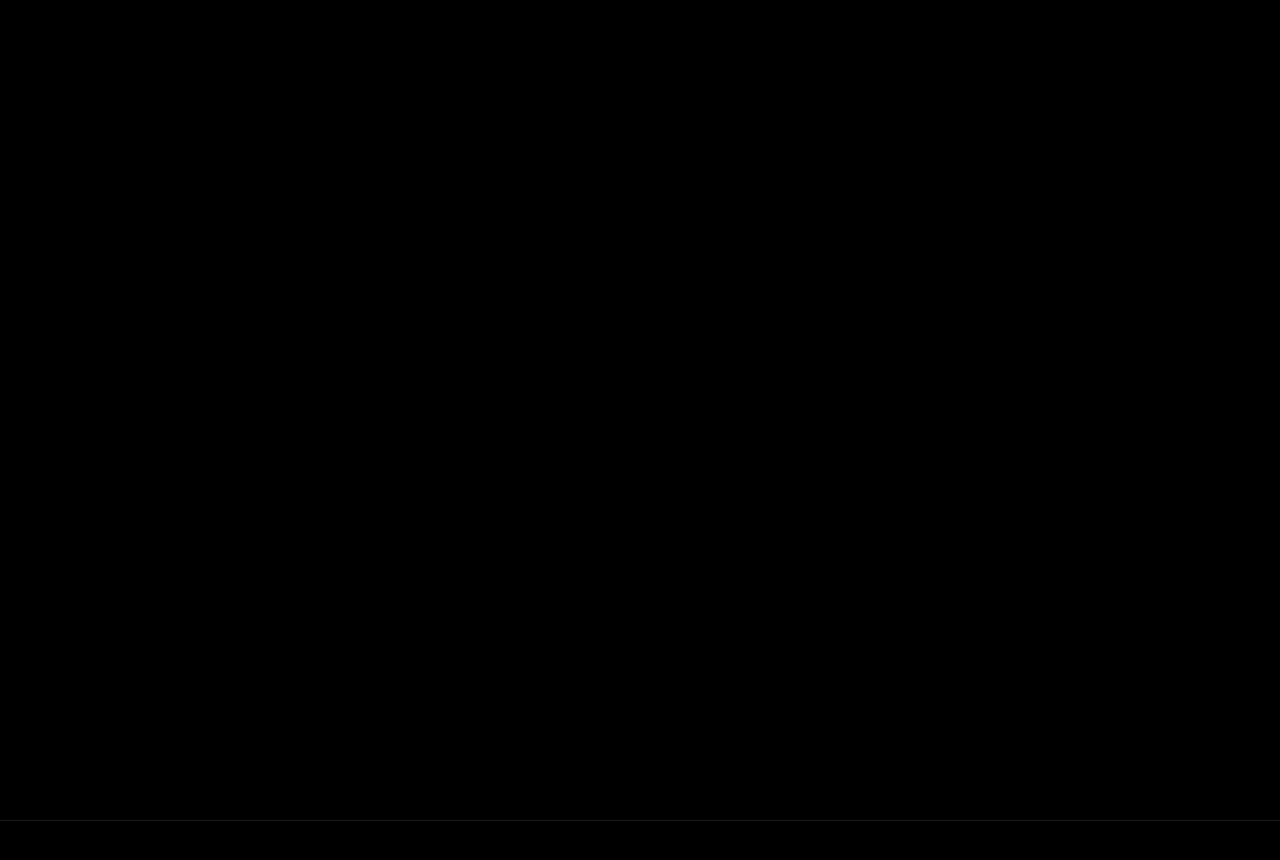
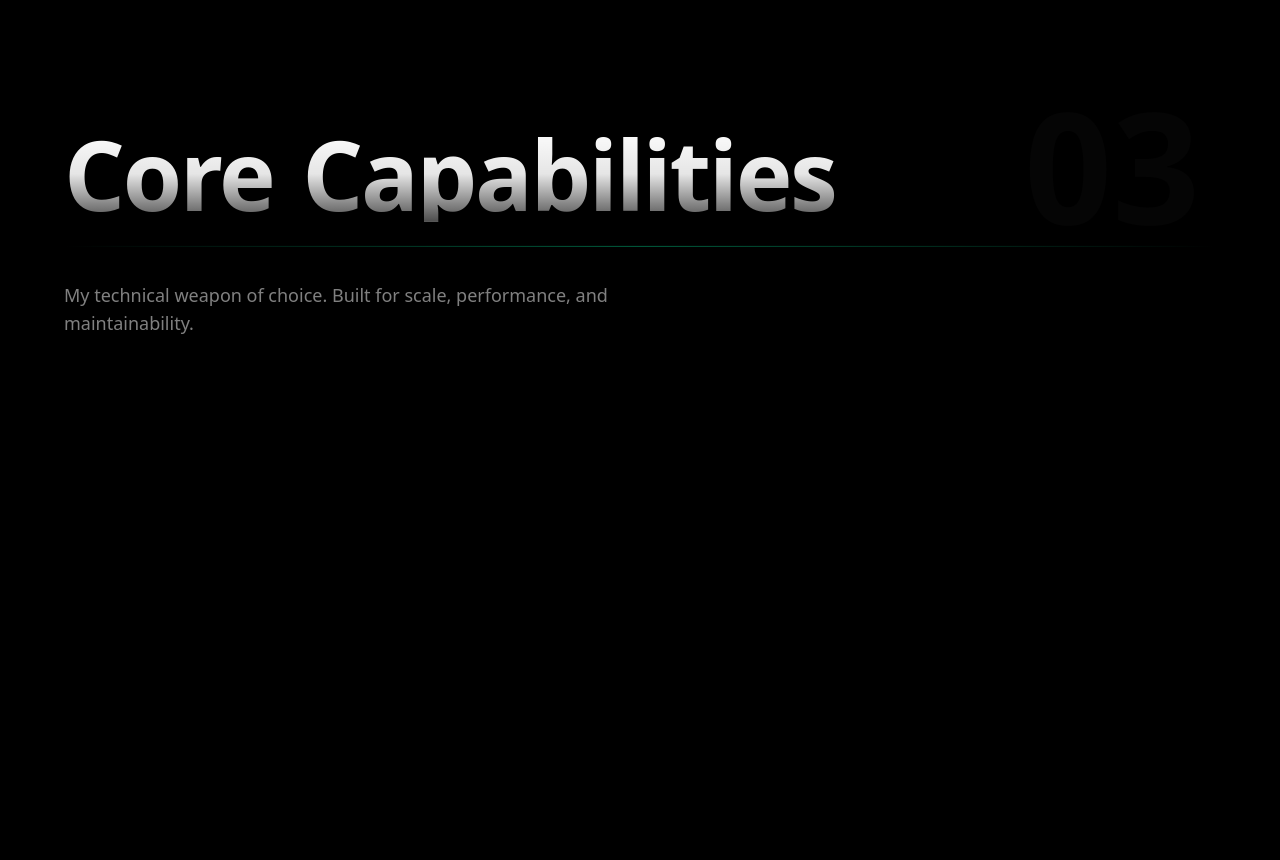
Before and after one commit to henchoznoe/Portfolio, a Next.js app: page / in a window 1280 px wide. Shown: the part 5560-6420 px from the top of the page. Built offline with nearby package versions, Linux system fonts and the light colour scheme.

Commit message:
feat: introduce `RevealTitle` component and integrate it into `SkillsSection` with updated animations and content.

```diff
--- a/components/sections/skills-section.tsx
+++ b/components/sections/skills-section.tsx
@@ -1,5 +1,8 @@
+// components/sections/skills-section.tsx
+
 'use client'
 
+import { RevealTitle } from '@/components/ui/reveal-title'; // Import du nouveau composant
 import { useGSAP } from '@gsap/react'
 import gsap from 'gsap'
 import { ScrollTrigger } from 'gsap/ScrollTrigger'
@@ -8,6 +11,7 @@ import { useRef } from 'react'
 gsap.registerPlugin(ScrollTrigger)
 
 const skills = [
+    // ... tes skills (inchangés)
     { name: 'TypeScript', id: 'ts' },
     { name: 'Java', id: 'java' },
     { name: 'React', id: 'react' },
@@ -20,33 +24,29 @@ const skills = [
 
 export const SkillsSection = () => {
     const containerRef = useRef<HTMLDivElement>(null)
-    const titleRef = useRef<HTMLHeadingElement>(null)
+    // On enlève titleRef car géré par le composant Framer Motion
 
     useGSAP(() => {
+        // Animation des cartes uniquement via GSAP (le titre est géré par Framer Motion)
         const tl = gsap.timeline({
             scrollTrigger: {
                 trigger: containerRef.current,
-                start: 'top 80%', // Animation starts when top of section hits 80% of viewport
+                start: 'top 70%', // On lance un peu plus tôt
                 toggleActions: 'play none none reverse',
             }
         })
 
-        tl.from(titleRef.current, {
+        tl.from('.skill-card', {
             y: 50,
             opacity: 0,
             duration: 0.8,
+            stagger: 0.05, // Un peu plus rapide
             ease: 'power3.out'
         })
-        .from('.skill-card', {
-            y: 50,
-            opacity: 0,
-            duration: 0.8,
-            stagger: 0.1,
-            ease: 'power3.out'
-        }, '-=0.4') // Overlap with title animation
     }, { scope: containerRef })
 
     const handleGlobalMouseMove = (e: React.MouseEvent<HTMLDivElement>) => {
+       // ... (code existant inchangé pour l'effet souris)
        if (!containerRef.current || window.innerWidth < 768) return
        const cards = containerRef.current.getElementsByClassName('skill-card')
 
@@ -63,14 +63,25 @@ export const SkillsSection = () => {
         <section id="skills" ref={containerRef} className="py-32 px-4 bg-black relative overflow-hidden">
             <div className="max-w-6xl mx-auto">
                 <div className="mb-24">
-                    <h2 ref={titleRef} className="text-6xl md:text-8xl font-bold mb-6 bg-clip-text text-transparent bg-linear-to-b from-white via-white/90 to-white/30 tracking-tight">
-                        Skills
-                    </h2>
+                    {/* Background number décoratif (optionnel) */}
+                     <div className="absolute top-20 right-0 md:right-20 text-[12vw] font-bold text-white/[0.02] pointer-events-none select-none font-mono leading-none z-0">
+                        03
+                    </div>
+
+                    {/* Nouveau Titre Animé */}
+                    <RevealTitle
+                        text="Core Capabilities"
+                        className="text-5xl md:text-7xl lg:text-8xl font-bold tracking-tight"
+                    />
+
+                    <p className="mt-6 text-lg text-white/50 max-w-xl font-light">
+                        My technical weapon of choice. Built for scale, performance, and maintainability.
+                    </p>
                 </div>
 
                 <div
                     onMouseMove={handleGlobalMouseMove}
-                    className="group relative grid grid-cols-2 md:grid-cols-3 lg:grid-cols-4 gap-4"
+                    className="group relative grid grid-cols-2 md:grid-cols-3 lg:grid-cols-4 gap-4 z-10"
                 >
                     {skills.map((skill, index) => (
                         <SkillCard key={index} skill={skill} />
@@ -81,7 +92,9 @@ export const SkillsSection = () => {
     )
 }
 
+// ... Le composant SkillCard reste inchangé en dessous
 const SkillCard = ({ skill }: { skill: { name: string; id: string } }) => {
+    // ... (code existant inchangé)
     const cardRef = useRef<HTMLDivElement>(null)
     const iconRef = useRef<HTMLDivElement>(null)
     const textRef = useRef<HTMLDivElement>(null)
--- /dev/null
+++ b/components/ui/reveal-title.tsx
@@ -0,0 +1,90 @@
+'use client'
+
+import { cn } from '@/lib/utils'
+import { motion, useScroll, useTransform, Variants } from 'framer-motion'
+import { useRef } from 'react'
+
+interface RevealTitleProps {
+    text: string
+    className?: string
+}
+
+export const RevealTitle = ({ text, className }: RevealTitleProps) => {
+    const containerRef = useRef<HTMLDivElement>(null)
+
+    // Gestion du scroll pour l'effet de disparition (Parallax + Blur)
+    const { scrollYProgress } = useScroll({
+        target: containerRef,
+        offset: ["start end", "end start"]
+    })
+
+    // Quand l'élément arrive vers le haut de l'écran (sortie), il floute et disparait
+    const opacity = useTransform(scrollYProgress, [0.5, 0.8], [1, 0])
+    const blur = useTransform(scrollYProgress, [0.5, 0.8], ["0px", "10px"])
+    const y = useTransform(scrollYProgress, [0, 1], [0, -50]) // Léger parallax
+
+    // Découpage du texte en mots pour l'animation
+    const words = text.split(" ")
+
+    const containerVariants = {
+        hidden: {},
+        visible: {
+            transition: {
+                staggerChildren: 0.1, // Délai entre chaque mot
+            },
+        },
+    }
+
+    const wordVariants = {
+        hidden: {
+            y: "100%", // Caché en bas
+            opacity: 0,
+            rotate: 3, // Légère rotation pour le style
+        },
+        visible: {
+            y: "0%",
+            opacity: 1,
+            rotate: 0,
+            transition: {
+                type: "spring",
+                damping: 20,
+                stiffness: 100,
+            },
+        },
+    }
+
+    return (
+        <motion.div
+            ref={containerRef}
+            style={{ opacity, filter: `blur(${blur})` as any, y }}
+            className={cn("relative z-10", className)}
+        >
+            <motion.h2
+                initial="hidden"
+                whileInView="visible"
+                viewport={{ once: true, margin: "-10%" }} // Se lance quand l'élément est bien visible
+                variants={containerVariants}
+                className="flex flex-wrap gap-x-[0.3em] overflow-hidden leading-none" // overflow-hidden est crucial pour le masque
+            >
+                {words.map((word, i) => (
+                    <span key={i} className="relative overflow-hidden inline-block pb-2"> {/* Padding bottom pour éviter de couper la descender */}
+                        <motion.span
+                            variants={wordVariants as Variants}
+                            className="inline-block bg-clip-text text-transparent bg-linear-to-b from-white via-white/90 to-white/30"
+                        >
+                            {word}
+                        </motion.span>
+                    </span>
+                ))}
+            </motion.h2>
+
+            {/* Élément décoratif : Ligne subtile qui s'étend */}
+            <motion.div
+                initial={{ scaleX: 0, opacity: 0 }}
+                whileInView={{ scaleX: 1, opacity: 1 }}
+                transition={{ delay: 0.5, duration: 1, ease: "circOut" }}
+                className="h-px w-full bg-linear-to-r from-transparent via-emerald-500/50 to-transparent mt-4 origin-left"
+            />
+        </motion.div>
+    )
+}
```
Lines whose indentation alone changed are shown as unchanged.
